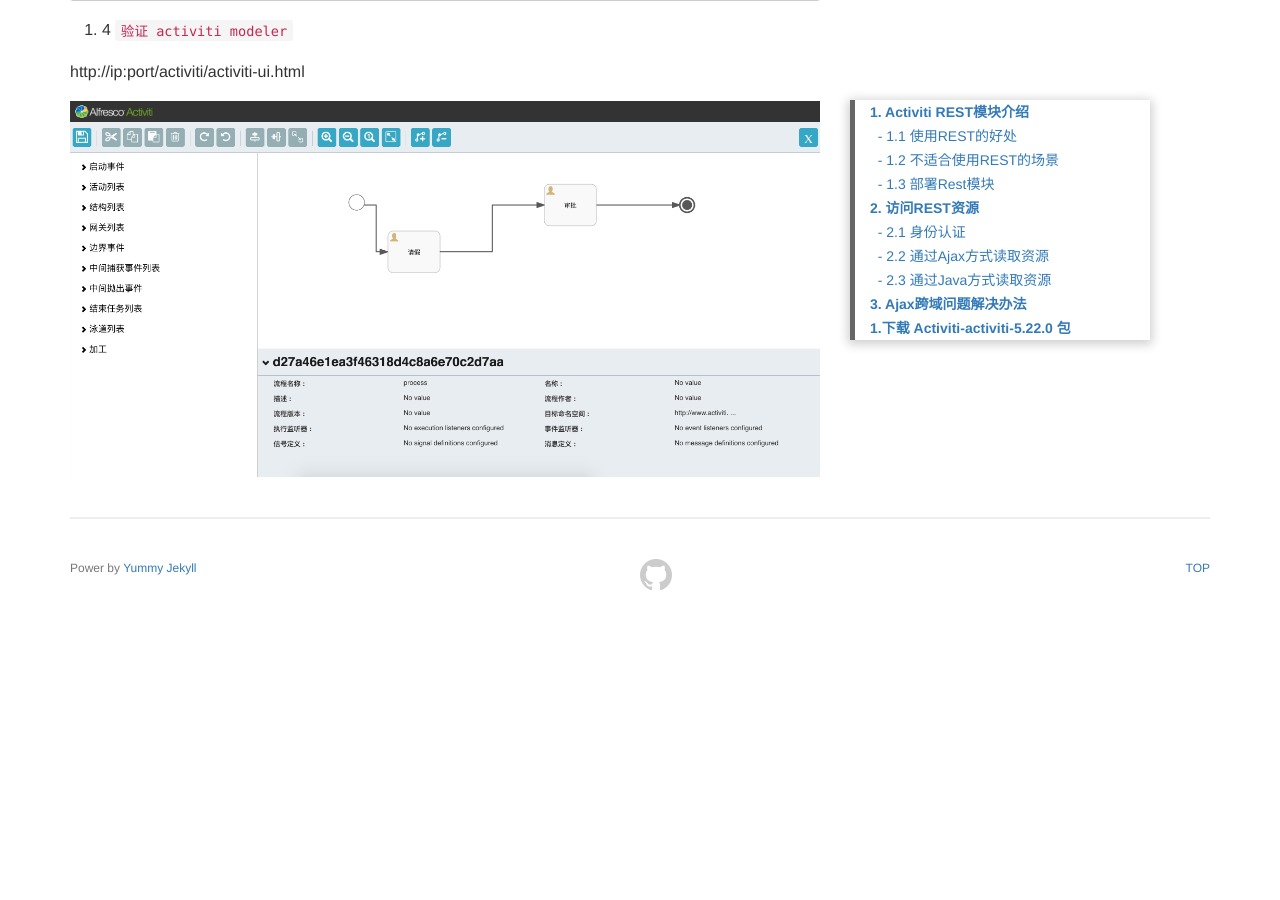
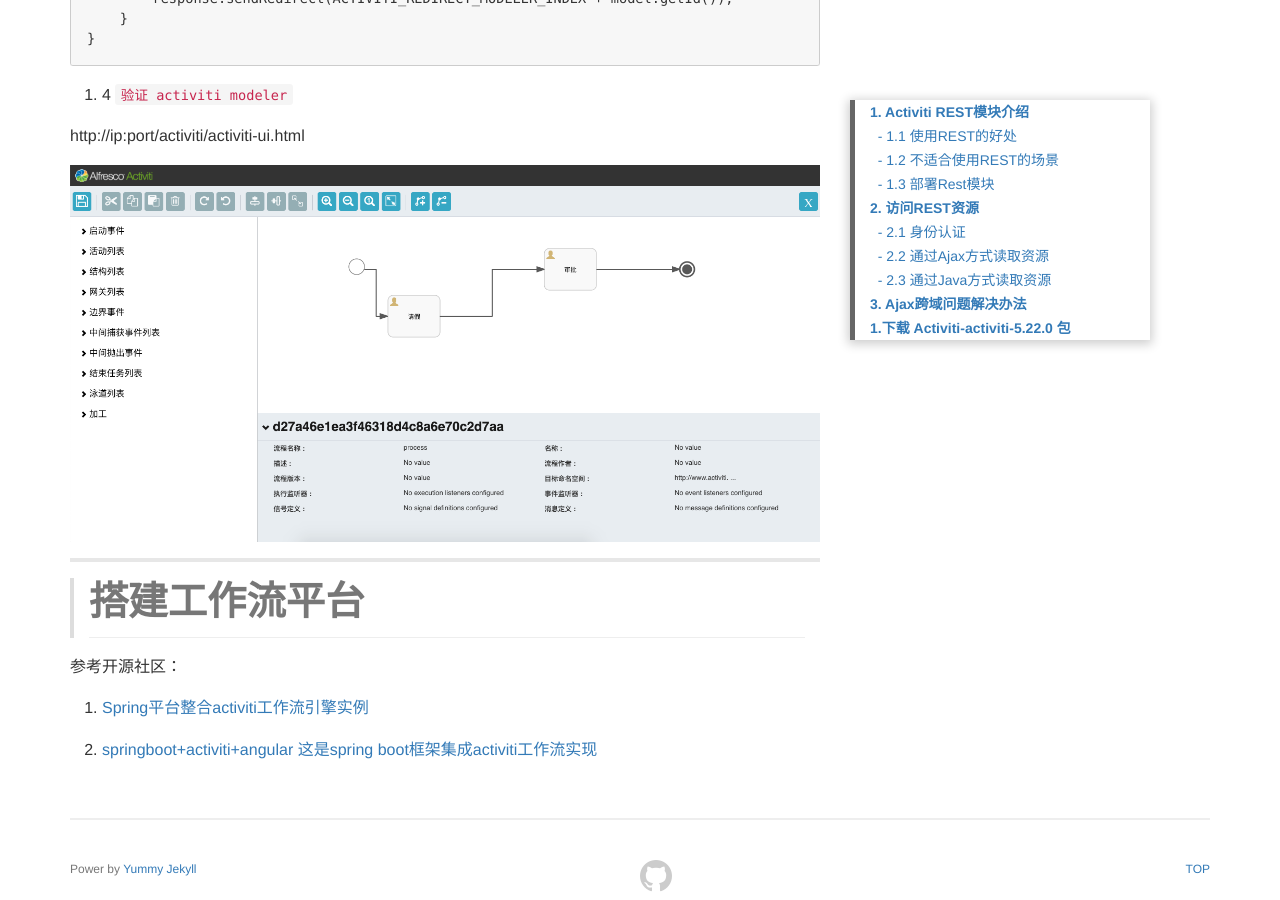
Before and after one commit to kookx/kookx.github.io, a Jekyll site: the page built from _posts/2018-12-28-使用Activiti统一调度业务流程.md, in a window 1280 px wide and 900 px high, scrolled down 8774 px. Built offline with Jekyll 4.4.1, drawn with Linux system fonts in a browser that asks for light colours; before the commit the page ends 9373 px from its top, so only the background shows below that.

Commit message:
Update 2018-12-28-使用Activiti统一调度业务流程.md

```diff
--- a/_posts/2018-12-28-使用Activiti统一调度业务流程.md
+++ b/_posts/2018-12-28-使用Activiti统一调度业务流程.md
@@ -73,7 +73,7 @@ ProcessEngine processEngine = ProcessEngine.getDefaultProcessEngine（）；
 
 ---
 
-> 如何更优雅地使用Activiti
+> # 如何更优雅地使用Activiti
 
 随着微服务的普及，Rest风格的编码规范越来被推崇，因而我们使用Activiti Rest模块进行Activiti统一Rest调用。
 
@@ -186,7 +186,7 @@ public class TestLogin {
 
 ---
 
-> 在WEB界面绘制流程图
+> # 在WEB界面绘制流程图
 
 Activiti Modeler 组件，是一套支持WEB界面实现流程绘制的服务组件，允许使用方自定义流程。
 
@@ -370,3 +370,15 @@ public class ActivitiModelController {
 http://ip:port/activiti/activiti-ui.html
 
 ![activiti modeler](http://onekook.com/bower_components/extend/images/activiti%20modeler.png)
+
+
+
+---
+
+> # 搭建工作流平台
+
+参考开源社区：
+
+1. [Spring平台整合activiti工作流引擎实例](https://gitee.com/shenzhanwang/Spring-activiti)
+
+2. [springboot+activiti+angular 这是spring boot框架集成activiti工作流实现](https://gitee.com/wyy396731037/springboot-activiti)
```
